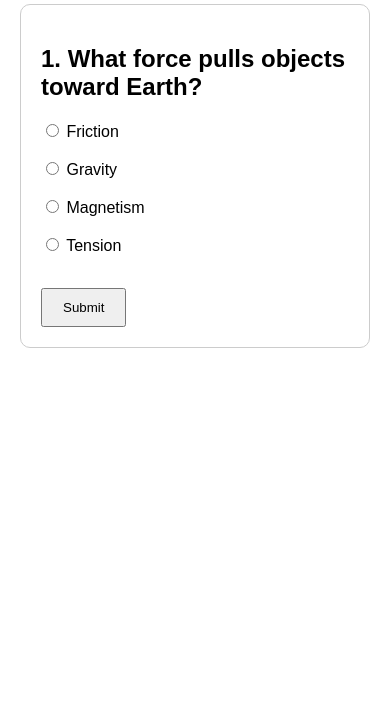
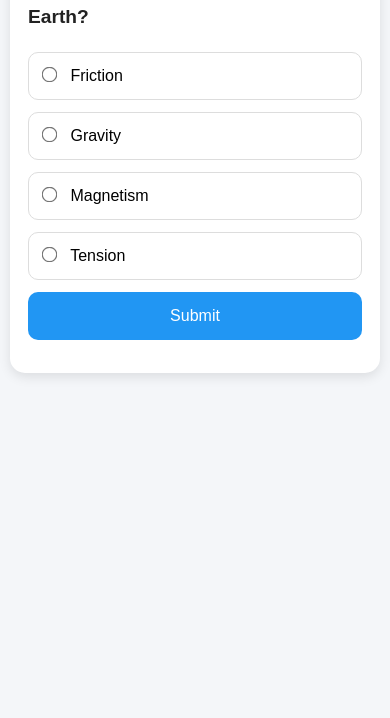
Before and after one commit to ddanmm/physicsquiz, a plain HTML site: page index.html in a window 390 px wide. Shown: the part 126-844 px from the top of the page. Drawn offline with Linux system fonts and the light colour scheme.

Commit message:
Add files via upload

```diff
--- a/index.html
+++ b/index.html
@@ -1,53 +1,175 @@
 <!DOCTYPE html>
-<html>
+<html lang="en">
 <head>
 <meta charset="UTF-8">
+<meta name="viewport" content="width=device-width, initial-scale=1.0">
 <title>Science Practice Quiz</title>
 
 <style>
+*{
+    margin:0;
+    padding:0;
+    box-sizing:border-box;
+}
+
 body{
-    font-family: Arial, sans-serif;
-    max-width: 700px;
-    margin: 30px auto;
-    padding: 20px;
+    font-family:Arial, sans-serif;
+    background:#f4f6f9;
+    padding:15px;
+    min-height:100vh;
+    display:flex;
+    justify-content:center;
+    align-items:center;
 }
 
 #quizBox{
-    border:1px solid #ccc;
-    padding:20px;
+    width:100%;
+    max-width:700px;
+    background:#fff;
+    border-radius:15px;
+    padding:25px;
+    box-shadow:0 4px 12px rgba(0,0,0,0.1);
+}
+
+h1{
+    text-align:center;
+    margin-bottom:20px;
+    color:#333;
+}
+
+#question{
+    font-size:1.4rem;
+    margin-bottom:20px;
+    line-height:1.5;
+    color:#222;
+}
+
+.choice{
+    display:block;
+    padding:15px;
+    margin-bottom:12px;
+    border:1px solid #ddd;
     border-radius:10px;
+    cursor:pointer;
+    transition:0.2s;
+    font-size:1rem;
+}
+
+.choice:hover{
+    background:#f8f9fa;
+    border-color:#2196F3;
+}
+
+.choice input{
+    margin-right:10px;
+    transform:scale(1.2);
 }
 
 button{
-    padding:10px 20px;
-    margin-top:15px;
+    width:100%;
+    padding:14px;
+    border:none;
+    border-radius:10px;
+    font-size:1rem;
     cursor:pointer;
+    transition:0.2s;
+}
+
+#submitBtn{
+    background:#2196F3;
+    color:white;
+}
+
+#submitBtn:hover{
+    background:#1976D2;
+}
+
+#nextBtn{
+    background:#4CAF50;
+    color:white;
+    margin-top:12px;
+}
+
+#nextBtn:hover{
+    background:#388E3C;
 }
 
 .correct{
     color:green;
     font-weight:bold;
+    margin-top:15px;
 }
 
 .wrong{
     color:red;
     font-weight:bold;
+    margin-top:15px;
 }
 
 .explanation{
-    background:#f0f8ff;
-    padding:10px;
+    background:#eef7ff;
+    padding:12px;
     margin-top:10px;
     border-left:4px solid #2196F3;
+    border-radius:6px;
+}
+
+#feedback{
+    margin-top:15px;
+}
+
+.result{
+    text-align:center;
+}
+
+.result h2{
+    margin-bottom:15px;
+}
+
+.result p{
+    font-size:1.2rem;
+}
+
+/* Mobile Optimization */
+@media (max-width:600px){
+
+    body{
+        padding:10px;
+        align-items:flex-start;
+    }
+
+    #quizBox{
+        padding:18px;
+        margin-top:20px;
+    }
+
+    h1{
+        font-size:1.7rem;
+    }
+
+    #question{
+        font-size:1.2rem;
+    }
+
+    .choice{
+        font-size:1rem;
+        padding:14px;
+    }
+
+    button{
+        font-size:1rem;
+        padding:15px;
+    }
 }
 </style>
 </head>
 
 <body>
 
+<div id="quizBox">
+
     <h1>Science Practice Quiz</h1>
 
-<div id="quizBox">
     <h2 id="question"></h2>
 
     <div id="choices"></div>
@@ -57,6 +179,7 @@ button{
     <div id="feedback"></div>
 
     <button id="nextBtn" style="display:none;">Next Question</button>
+
 </div>
 
 <script>
@@ -105,8 +228,8 @@ let score = 0;
 
 function loadQuestion(){
 
-document.getElementById("feedback").innerHTML="";
-document.getElementById("nextBtn").style.display="none";
+    document.getElementById("feedback").innerHTML = "";
+    document.getElementById("nextBtn").style.display = "none";
 
     const q = quiz[current];
 
@@ -116,10 +239,10 @@ let html = "";
 
     q.choices.forEach((choice,index)=>{
         html += `
-<label>
+        <label class="choice">
             <input type="radio" name="answer" value="${index}">
             ${choice}
-</label><br><br>
+        </label>
         `;
     });
 
@@ -145,17 +268,18 @@ if(answer === q.answer){
         score++;
 
         document.getElementById("feedback").innerHTML =
-`<p class="correct">✔ Correct!</p>
-<div class="explanation">${q.explanation}</div>`;
+        `
+        <p class="correct">✔ Correct!</p>
+        <div class="explanation">${q.explanation}</div>
+        `;
 
-document.getElementById("nextBtn").style.display="inline-block";
+        document.getElementById("nextBtn").style.display = "block";
 
         document.querySelectorAll('input[name="answer"]').forEach(r=>{
             r.disabled = true;
         });
 
-}
-else{
+    }else{
 
         document.getElementById("feedback").innerHTML =
         `<p class="wrong">✘ Incorrect. Try Again.</p>`;
@@ -172,12 +296,14 @@ if(current < quiz.length){
 
         loadQuestion();
 
-}
-else{
+    }else{
 
         document.getElementById("quizBox").innerHTML = `
-<h2>Quiz Complete!</h2>
-<p>Your Score: <strong>${score}/${quiz.length}</strong></p>
+        <div class="result">
+            <h2>🎉 Quiz Complete!</h2>
+            <p>Your Score:</p>
+            <p><strong>${score}/${quiz.length}</strong></p>
+        </div>
         `;
 
     }
```
Lines whose indentation alone changed are shown as unchanged.
